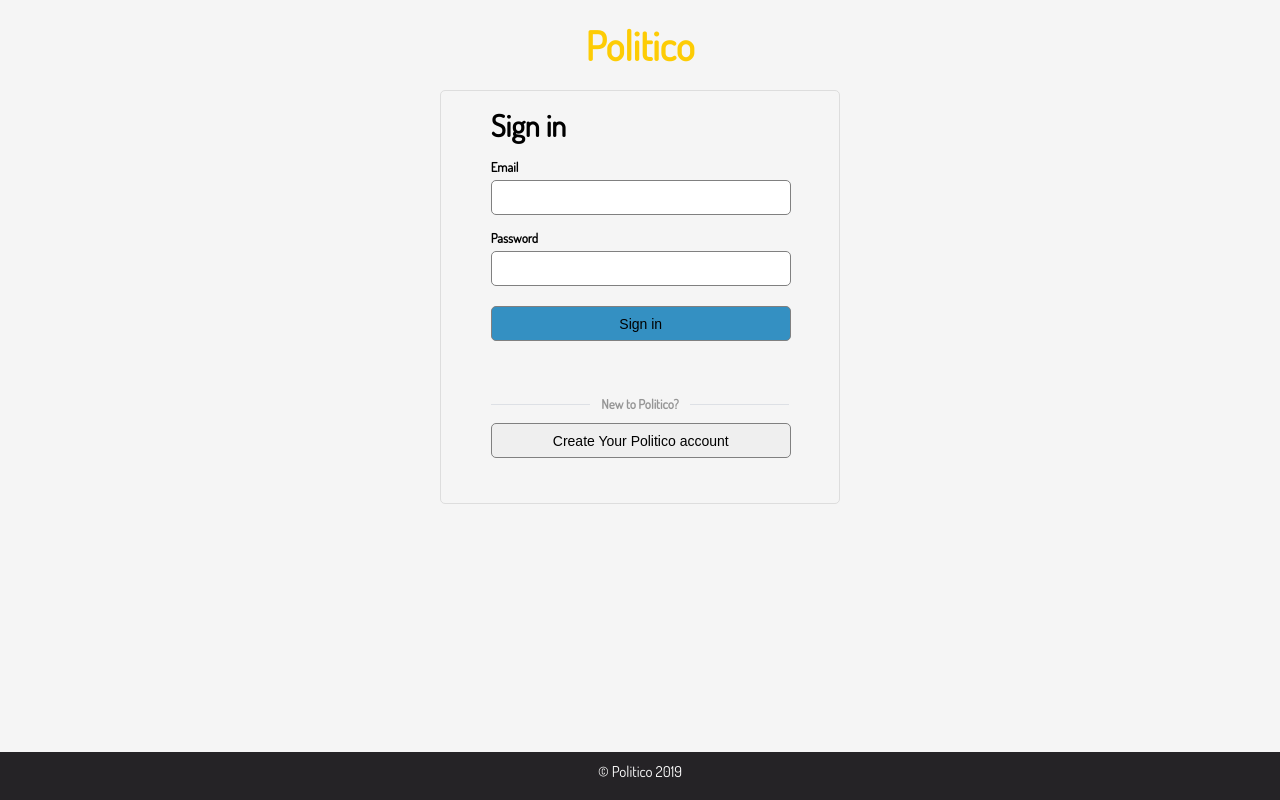
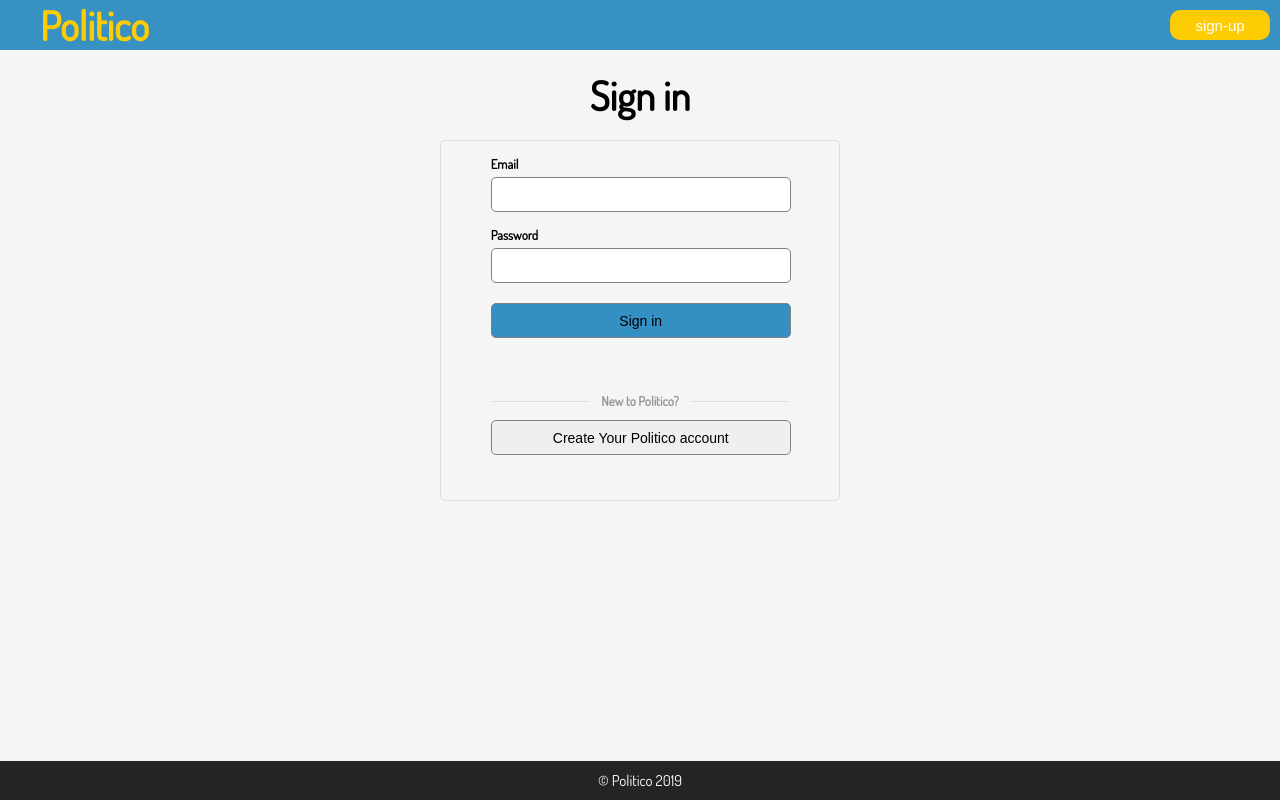
Before and after one commit to Jesse-efe/Politico, a plain HTML site: page UI/sign-in.html in a window 1280 px wide. Drawn offline with Linux system fonts and the light colour scheme.

Commit message:
feat(design/template): make changes to UI
-add a navbar to sign-up, sign-in and reset password pages

[delivers #163384443]

```diff
--- a/UI/sign-in.html
+++ b/UI/sign-in.html
@@ -9,11 +9,21 @@
     <link rel="stylesheet" href="styles/sign-in.css">
 </head>
 <body>
+    <nav>
+        <ul>
+            <li class="logo">
+                <a href="#" class="logo">Politico</a>
+            </li>
+            <li class="nav-item first-nav-item">
+                <button>sign-up</button>
+            </li>
+        </ul>
+    </nav>
     <section class="main">
-       <a href=""><h1>Politico</h1></a>
+       <h1>Sign in</h1>
        <div class="box">
         <div class="form">
-            <h2>Sign in</h2>
+            <h2></h2>
             <form id="sign-in-form">
                 <label for="sign-in-email">Email</label>
                 <input type="email" id="sign-in-email" class="input"><br>
--- a/UI/styles/home.css
+++ b/UI/styles/home.css
@@ -6,6 +6,9 @@
 *{
     box-sizing: border-box;
 }
+a{
+    text-decoration: none;
+}
 body{
     box-sizing: border-box;
     min-height: 100vh;
@@ -13,8 +16,8 @@
     font-family: "Dosis";
     margin: 0;
     padding: 0;
-    display: grid;
-    grid-gap: 2rem;
+    /* display: grid; */
+    grid-gap: 0;
     grid-template-rows: 40rem 1fr 4rem;
     font-size: 1.6rem;
 }
@@ -31,7 +34,7 @@
         rgba(5, 119, 181, 0.787)
         /* rgba(2, 2, 3, 0.87),
         rgba(2, 2, 3, 0.87) */
-    ), url(jumbo-cover.JPG)
+    ), url(../jumbo-cover.JPG)
     no-repeat;
     background-size: cover;
     background-position: center;
@@ -42,8 +45,10 @@
     list-style-type: none;
     margin: 0;
 }
+#jumbotrun a{
+    color: #FDCC05;
+}
 #jumbotrun #logo{
-    color: #FDCC05;
     font-size: 4rem;
     font-weight: bold;
     display: inline;
@@ -75,20 +80,17 @@
     display: grid;
     grid-template-columns: repeat(4, 1fr);
     grid-gap: 2rem;
+    margin: 3rem 1rem;
 }
 #container > .summary > .summary-box{
     text-align: center;
 }
 #container > .description{
-    margin: 5rem 0;
+    margin: 5rem 0 0 0;
     width: 100%;
-    /* background-color: #00784A; */
     height: auto;
     display: grid;
     grid-template-columns: repeat(2, 1fr);
-}
-#container > .description > .description-img{
-    /* background: url(https://etimes.com.ng/wp-content/uploads/2018/03/GIRLS-1.jpg); */
 }
 #container > .description > .description-text{
     margin: auto 0 auto 2rem;
@@ -120,10 +122,12 @@
     }
     #container > .description{
         grid-template-columns: 1fr;
+        margin-bottom: 2rem;
     }
 }
 
 @media (max-width: 455px) {
+
     #jumbotrun{
         padding-top: 1rem;
     }
@@ -132,7 +136,10 @@
     }
     #container > .summary{
         grid-template-columns: repeat(1, 1fr);
-        grid-gap: 2rem;
+        /* grid-gap: 2rem; */
+    }
+    #jumbotrun #jumbo-body{
+        margin: 6rem auto;
     }
     #jumbotrun #logo{
         display: block;
@@ -149,4 +156,7 @@
         position: relative;
         left: 1.5rem
     }
+    #jumbo-body h4{
+        display: none;
+    }
 }
--- a/UI/styles/sign-in.css
+++ b/UI/styles/sign-in.css
@@ -19,13 +19,42 @@
 a{
     text-decoration: none;
 }
+nav{
+    background-color: rgba(5, 119, 181, 0.787);
+}
+nav ul{
+    list-style-type: none;
+    margin: 0;
+}
+nav .logo{
+    color: #FDCC05;
+    font-size: 4rem;
+    font-weight: bold;
+    display: inline;
+}
+nav .nav-item{
+    float: right;
+    margin: 1rem;
+}
+nav .nav-item button{
+    background-color: #FDCC05;
+    width: 10rem;
+    height: 3rem;
+    border: none;
+    border-radius: 1rem;
+    color: #fff;
+    font-size: 1.5rem;
+}
+nav .nav-item button:hover{
+    background-color: #252326;
+}
 .main{
     width: 40rem;
     margin: 0 auto 3rem auto;
 }
 .main h1{
     text-decoration: none;
-    color: #FDCC05;
+    /* color: #FDCC05; */
     font-size: 4rem;
     font-weight: bold;
     text-align: center;
```
Also changed, not shown: UI/index.html (+1 -1 lines), UI/reset-password.html (renamed from UI/reset-pwd.html, +12 -2 lines), UI/sign-up.html (+12 -2 lines).
